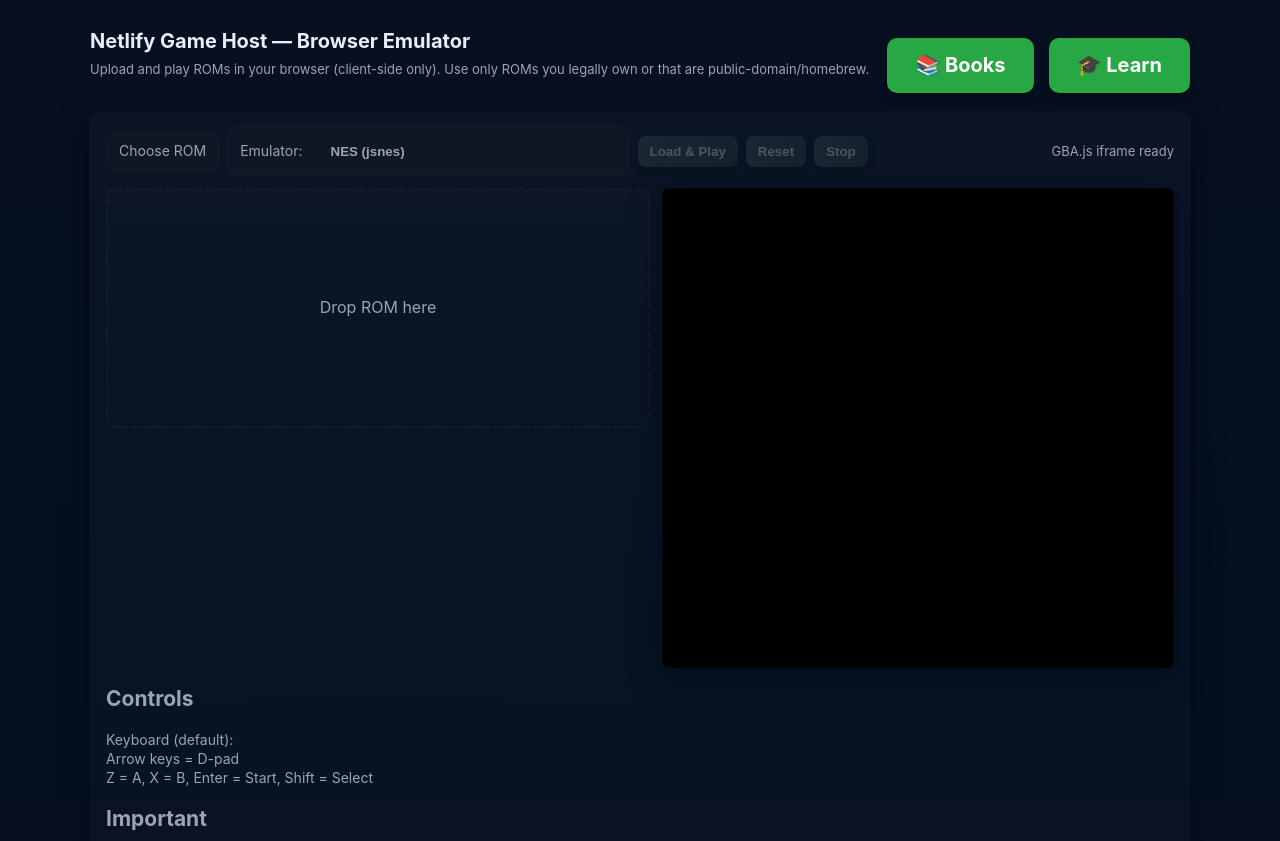
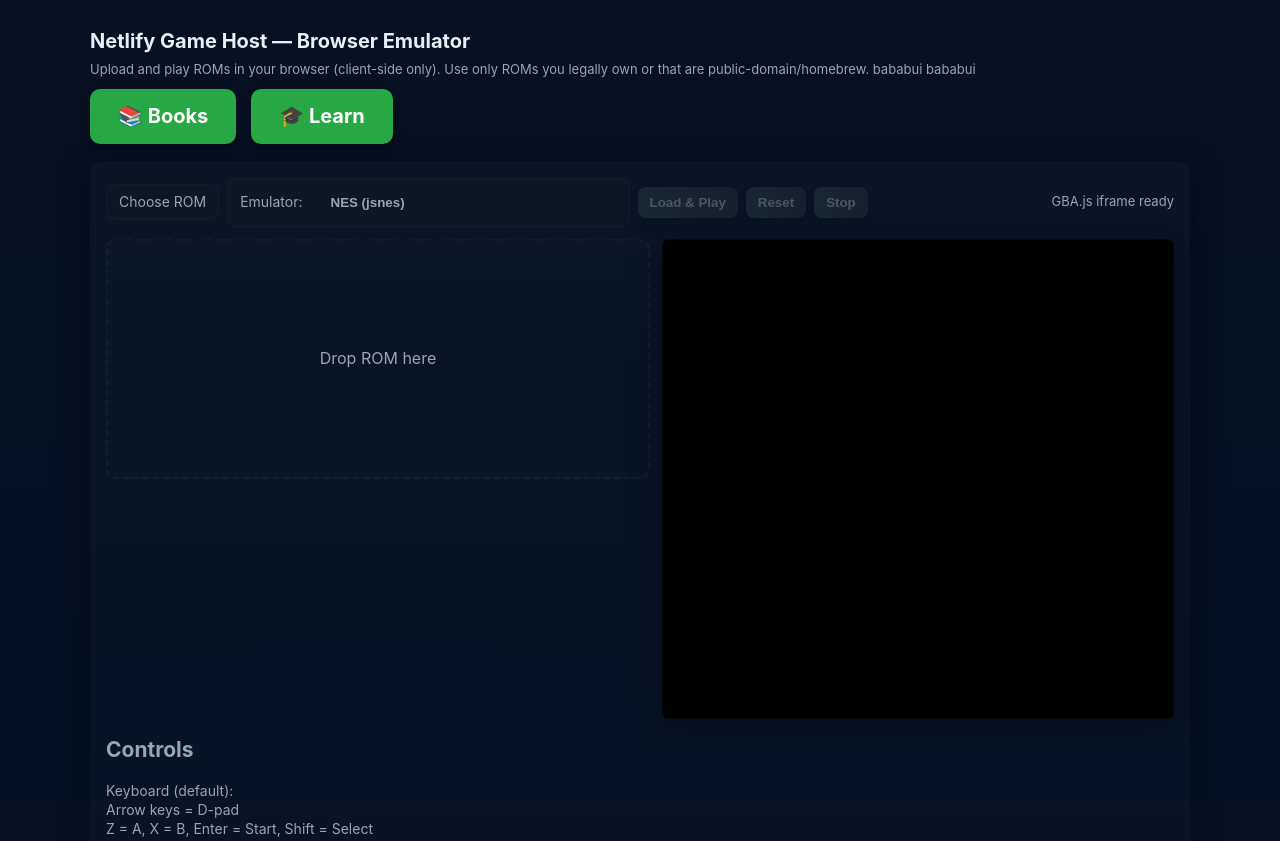
Before and after one commit to Bob28282/gamechangegames, a website: page index.html in a window 1280 px wide. Shown: the top 841 px of the page. Drawn offline with Linux system fonts and the light colour scheme; a script that the page names is missing.

```diff
--- a/index.html
+++ b/index.html
@@ -15,7 +15,7 @@
   <div>
     <h1>Netlify Game Host — Browser Emulator</h1>
     <p class="muted">
-      Upload and play ROMs in your browser (client-side only). Use only ROMs you legally own or that are public-domain/homebrew.
+      Upload and play ROMs in your browser (client-side only). Use only ROMs you legally own or that are public-domain/homebrew. bababui bababui
     </p>
   </div>
 
```
